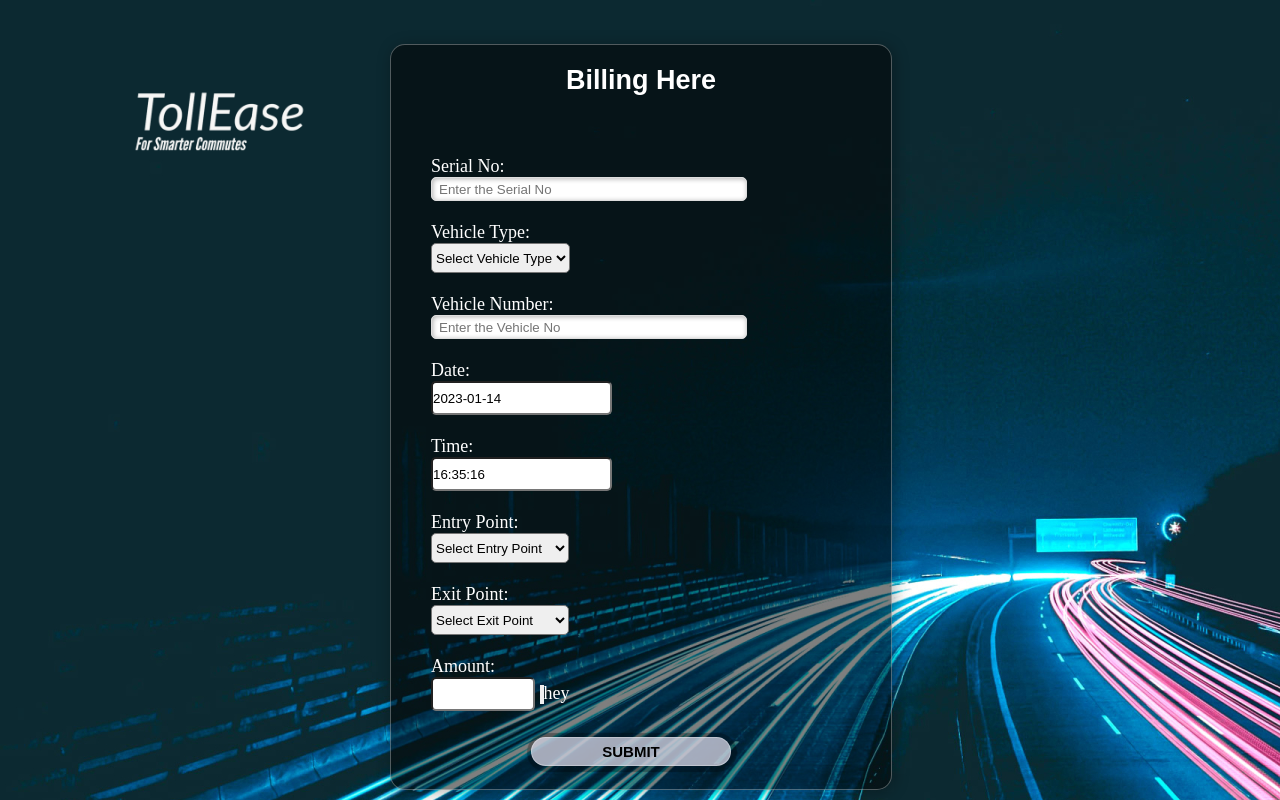
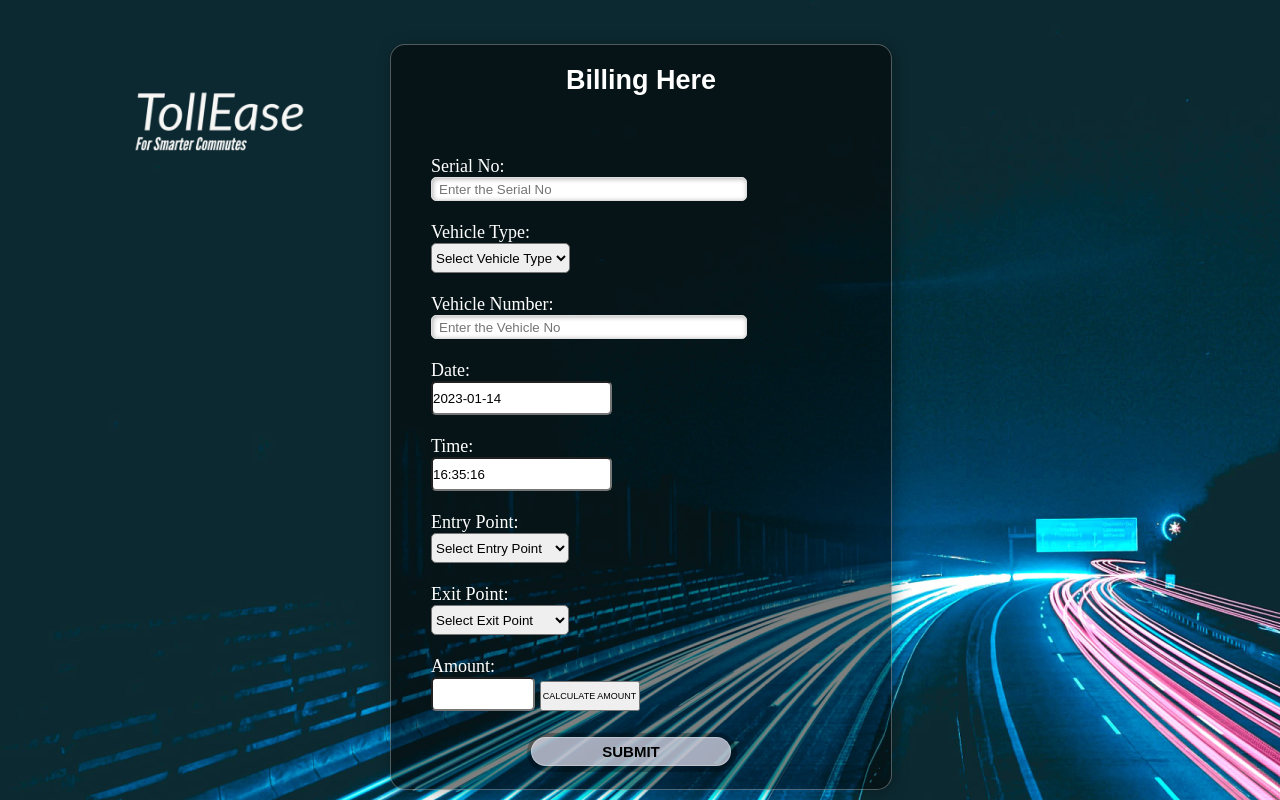
Before and after one commit to karthik-n-hebbar/DBMS-Mini-Project, a PHP site: page /templates/billing_page.html in a window 1280 px wide. Run offline with PHP 8.4, Linux system fonts and the light colour scheme.

Commit message:
Calculate Amt Button

```diff
--- a/style/billing_page.css
+++ b/style/billing_page.css
@@ -53,10 +53,6 @@ label {
     background-color: #fff;
     box-shadow: inset 1px 1px 5px rgba(0, 0, 0, 0.3);
 }
-.amt_button{
-    color: aquamarine;
-    width: 50px;
-}
 
 #submit {
     width: 200px;
@@ -69,6 +65,12 @@ label {
     cursor: pointer;
     border: 1px solid rgba(255, 255, 255, 0.3);
     box-shadow: 1px 1px 1px 5px rgba(0, 0, 0, 0.3);
+}
+
+#amt_confirm {
+    width: 100px;
+    height: 30px;
+    font-size: 9px;
 }
 
 input#submit:hover {
--- a/templates/billing_page.html
+++ b/templates/billing_page.html
@@ -26,7 +26,7 @@
                 <br>
                 <select name="vehicle_type" id="vehicle_type" class="io2" required>
                     <option value="Vehicle_type">Select Vehicle Type</option>
-                    <option value="Motorcycle">Motorcycle</option>
+                    <option value="Motorcycles">Motorcycles</option>
                     <option value="LMV">LMV</option>
                     <option value="HMV">HMV</option>
                 </select>
@@ -65,9 +65,7 @@
                 <label for="">Amount: </label>
                 <br>
                 <input type="number" name="amount" id="amount" class="io3">
-                <input type="button" id="amt_confirm" onclick="hey()">hey
-                    <!-- <input name="amt_confirm" id="amt_confirm" onclick="hey()"> -->
-
+                <input type="button" value="CALCULATE AMOUNT" id="amt_confirm" onclick="hey()">
                 </button>
                 <br><br>
                 <input type="submit" value="SUBMIT" id="submit">
@@ -93,7 +91,6 @@
 
     function hey(){
         calc_amt()
-
     }
 
     function calc_amt() {
```
